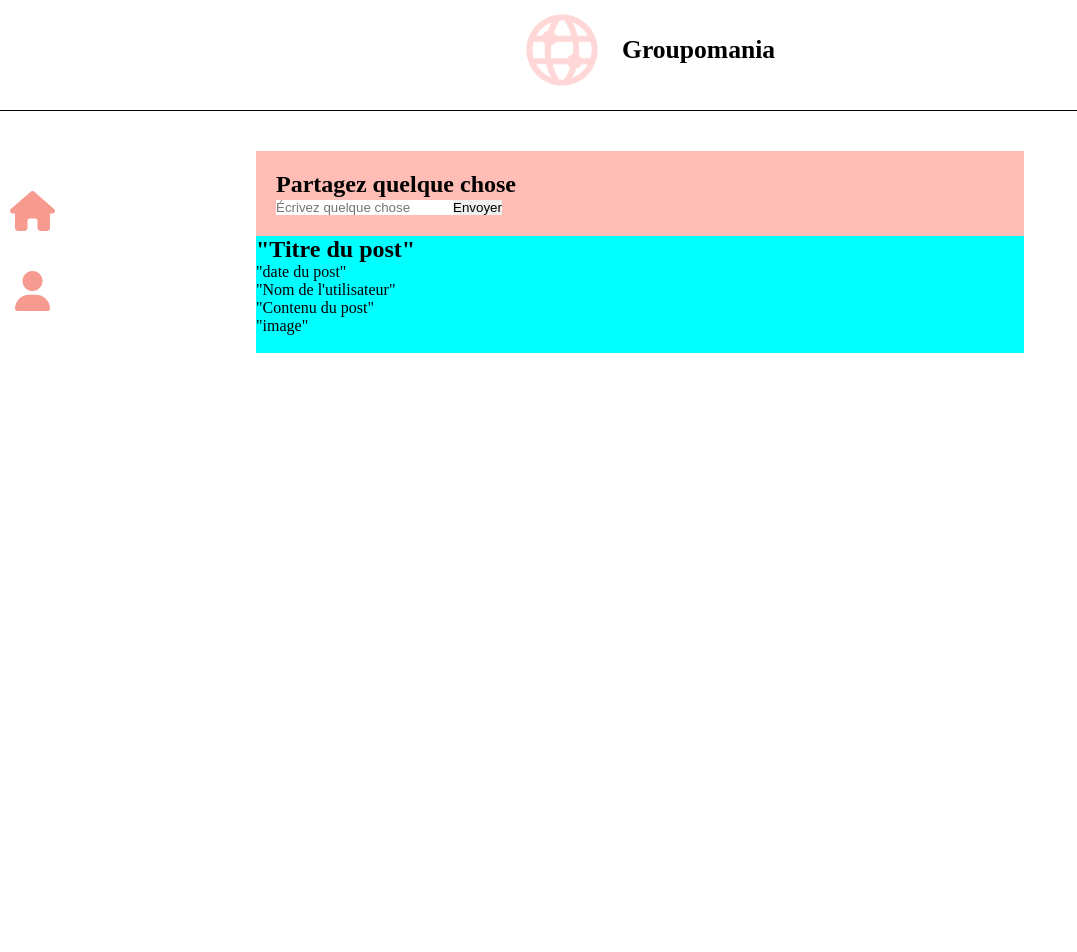
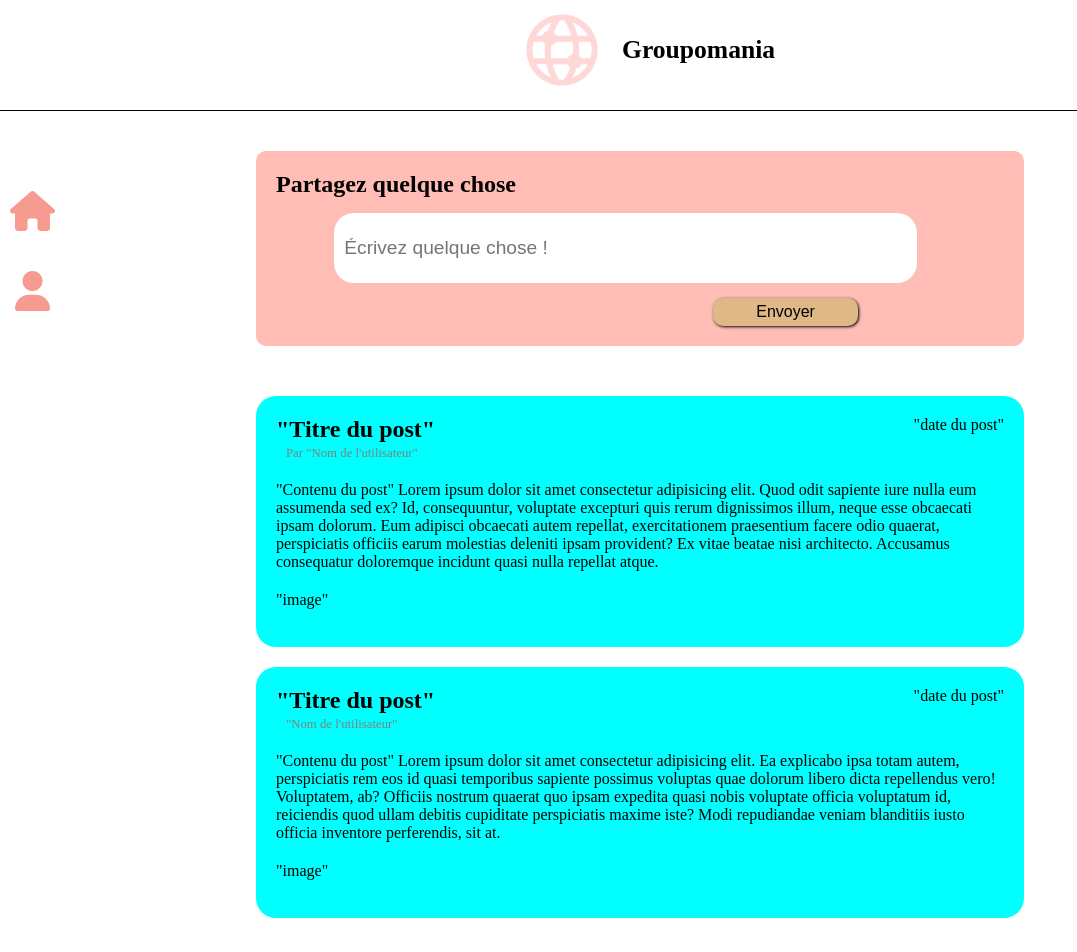
Before and after one commit to Dylan-Marty99/MartyDylan_7_30112021, a React (Create React App) app in the folder frontend/: page / in a window 1280 px wide. Shown: the top 952 px of the page, without its empty margins (0-1077 px from the left). Before the commit the page ends 800 px from the top, so only its background shows below. Built offline with nearby package versions, Linux system fonts and the light colour scheme.

Commit message:
Suite home page

```diff
--- a/frontend/src/pages/Home.js
+++ b/frontend/src/pages/Home.js
@@ -8,17 +8,47 @@
       <div className="message-container">
         <div className="new-message">
           <h2>Partagez quelque chose</h2>
-          <input type="text" placeholder="Écrivez quelque chose" />
+          <input type="text" placeholder="Écrivez quelque chose !" />
           <button>Envoyer</button>
         </div>
+
         <div className="all-post">
           <div className="post">
             <div className="post-title">
               <h2>"Titre du post"</h2>
               <span>"date du post"</span>
             </div>
-            <span>"Nom de l'utilisateur"</span>
-            <p>"Contenu du post"</p>
+            <span className="user-name">Par "Nom de l'utilisateur"</span>
+            <p className="content">
+              "Contenu du post" Lorem ipsum dolor sit amet consectetur
+              adipisicing elit. Quod odit sapiente iure nulla eum assumenda sed
+              ex? Id, consequuntur, voluptate excepturi quis rerum dignissimos
+              illum, neque esse obcaecati ipsam dolorum. Eum adipisci obcaecati
+              autem repellat, exercitationem praesentium facere odio quaerat,
+              perspiciatis officiis earum molestias deleniti ipsam provident? Ex
+              vitae beatae nisi architecto. Accusamus consequatur doloremque
+              incidunt quasi nulla repellat atque.
+            </p>
+            <p>"image"</p>
+            <img src="" alt="" />
+          </div>
+
+          <div className="post">
+            <div className="post-title">
+              <h2>"Titre du post"</h2>
+              <span>"date du post"</span>
+            </div>
+            <span className="user-name">"Nom de l'utilisateur"</span>
+            <p className="content">
+              "Contenu du post" Lorem ipsum dolor sit amet consectetur
+              adipisicing elit. Ea explicabo ipsa totam autem, perspiciatis rem
+              eos id quasi temporibus sapiente possimus voluptas quae dolorum
+              libero dicta repellendus vero! Voluptatem, ab? Officiis nostrum
+              quaerat quo ipsam expedita quasi nobis voluptate officia
+              voluptatum id, reiciendis quod ullam debitis cupiditate
+              perspiciatis maxime iste? Modi repudiandae veniam blanditiis iusto
+              officia inventore perferendis, sit at.
+            </p>
             <p>"image"</p>
             <img src="" alt="" />
           </div>
--- a/frontend/src/styles/pages/_home.scss
+++ b/frontend/src/styles/pages/_home.scss
@@ -8,22 +8,55 @@
     .new-message {
         background: rgb(255, 189, 182);
         padding: 20px;
+        display: flex;
+        flex-direction: column;
+        border-radius: 10px;
+        margin-bottom: 50px;
     }
-    h2 {
 
-    }
     input {
-
+        width: 80%;
+        margin: 15px auto 15px 8%;
+        height: 70px;
+        border-radius: 20px;
+        padding-left: 10px;
+        font-size: 1.2rem;
     }
     button {
-
+        width: 20%;
+        margin-left: 60%;
+        padding: 5px 15px;
+        font-size: 1rem;
+        border: none;
+        border-radius: 10px;
+        box-shadow: 1px 1px 3px black;
+        background-color: burlywood;
+        cursor: pointer;
+        transition: 0.2s;
     }
-
-    .all-post {
-        background-color: chartreuse;
-    }
+    button:hover {
+        filter: brightness(90%);
+      }
 
     .post {
         background-color: cyan;
+        padding: 20px;
+        margin-bottom: 20px;
+        border-radius: 20px;
+    }
+
+    .post-title {
+        display: flex;
+        justify-content: space-between;
+    }
+
+    .user-name {
+        font-size: .8rem;
+        color: gray;
+        padding-left: 10px;
+    }
+
+    .content {
+        margin: 20px 0;
     }
 }
```
